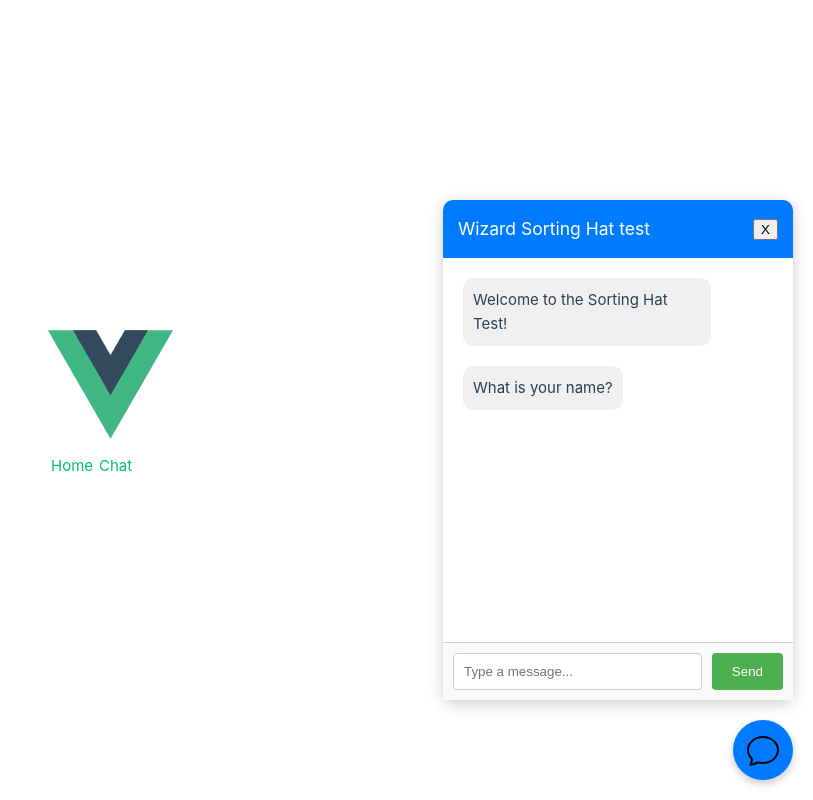
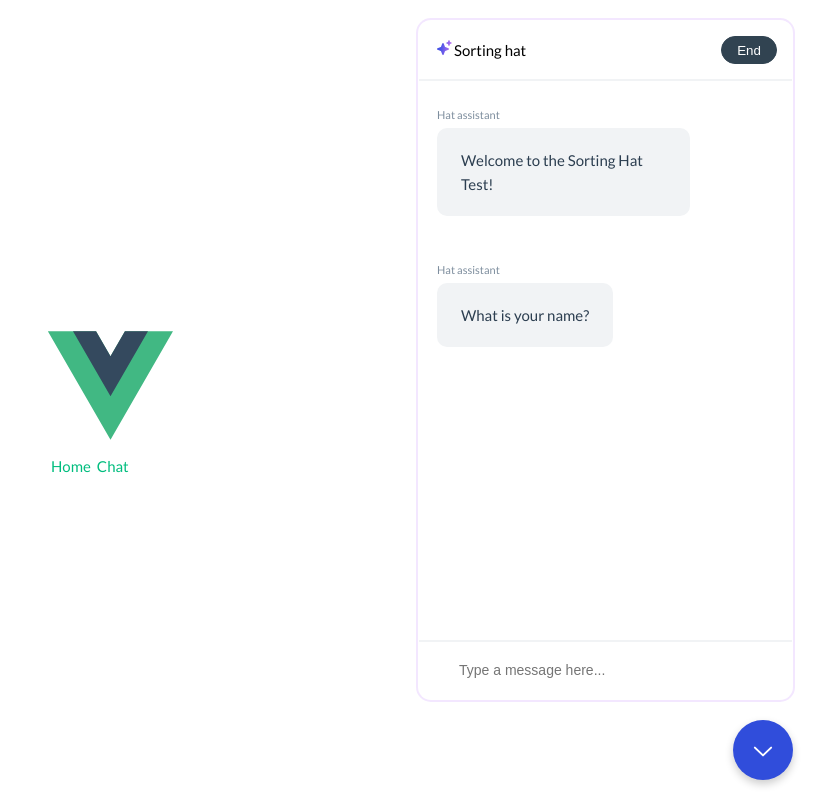
Before and after one commit to APPIAHTECH/wizard-sorting, a Vue app: page /chat in a window 1280 px wide. Both pictures are taken after a click on the element 1230 px from the left and 750 px from the top of the page. Shown: the whole page, without its empty margins (467-1280 px from the left). Built offline with nearby package versions, Linux system fonts and the light colour scheme; no server answers.

Commit message:
feat(wizard.sorting) Add detials to the UI

```diff
--- a/index.html
+++ b/index.html
@@ -4,7 +4,11 @@
     <meta charset="UTF-8">
     <link rel="icon" href="/favicon.ico">
     <meta name="viewport" content="width=device-width, initial-scale=1.0">
-    <title>Vite App</title>
+      <link rel="preconnect" href="https://fonts.googleapis.com">
+      <link rel="preconnect" href="https://fonts.gstatic.com" crossorigin>
+      <link href="https://fonts.googleapis.com/css2?family=Lato:ital,wght@0,100;0,300;0,400;0,700;0,900;1,100;1,300;1,400;1,700;1,900&display=swap" rel="stylesheet">
+
+    <title>The Sorting Hat</title>
   </head>
   <body>
     <div id="app"></div>
--- a/src/App.vue
+++ b/src/App.vue
@@ -13,5 +13,19 @@ import {RouterLink, RouterView} from 'vue-router'
     </div>
   </header>
 
-  <RouterView />
+  <RouterView/>
 </template>
+
+<style>
+body, p, h1,h2,h3,h4,h5,h6 {
+  font-family: "Lato", sans-serif;
+  font-weight: 100;
+  font-style: normal;
+}
+p {
+  font-weight: 400;
+}
+h1,h2,h3,h4,h5,h6{
+  font-weight: 700;
+}
+</style>/
--- a/src/components/chats/ChatBox.vue
+++ b/src/components/chats/ChatBox.vue
@@ -43,8 +43,8 @@ export default {
 .chat-box {
   display: flex;
   flex-direction: column;
-  padding: 10px;
-  height: 400px;
+  padding: 14px 18px 0px;
+  height: 100%;
   overflow-y: auto;
   background-color: white;
 }
--- a/src/components/chats/ChatButton.vue
+++ b/src/components/chats/ChatButton.vue
@@ -1,10 +1,42 @@
 <!--
-This component will render the chat conversation (messages from both the user and the bot).
+This chat button component will render the chat conversation (messages from both the user and the bot).
 It also ensures smooth scrolling as new messages are added.
  -->
 <template>
   <div class="chat-button" @click="toggleChat">
-    <img src="@/assets/chat-icon.svg" alt="Chat Icon" />
+    <!-- Conditional rendering based on isChatOpen -->
+    <svg
+        v-if="!isChatOpen"
+        class="icon"
+        xmlns="http://www.w3.org/2000/svg"
+        fill="none"
+        viewBox="0 0 60 60"
+    >
+      <path
+          d="M41.216 29.026c0 3.576-.895 5.847-2.647 7.268l-.066.052c-.213.173-.448.362-.6.559a1.958 1.958 0 0 0-.311.562c-.086.233-.117.494-.144.719l-.008.062-.303 2.48c-.063.516-.102.834-.151 1.06a1.595 1.595 0 0 1-.04.151.091.091 0 0 1-.015.006 1.42 1.42 0 0 1-.137-.076 14.087 14.087 0 0 1-.868-.626l-2.98-2.244-.041-.03a3.046 3.046 0 0 0-.53-.343 2.061 2.061 0 0 0-.554-.17 3.13 3.13 0 0 0-.648-.016l-.054.002c-.496.023-1.014.034-1.553.034-4.41 0-7.28-.758-9.048-2.22-1.721-1.421-2.602-3.683-2.602-7.23 0-3.546.88-5.808 2.602-7.23 1.769-1.46 4.639-2.22 9.048-2.22 4.41 0 7.28.76 9.048 2.22 1.721 1.422 2.602 3.684 2.602 7.23Z"
+          stroke="#fff"
+          stroke-width="2"
+          class="line-path"
+      ></path>
+    </svg>
+
+    <svg
+        v-else
+        class="icon"
+        xmlns="http://www.w3.org/2000/svg"
+        width="60"
+        height="61"
+        viewBox="0 0 60 61"
+        fill="none"
+    >
+      <path
+          d="M38.125 27.625 30 35.375l-8.125-7.75"
+          stroke="#fff"
+          stroke-width="2"
+          stroke-linecap="round"
+          stroke-linejoin="round"
+      ></path>
+    </svg>
   </div>
 </template>
 
@@ -16,8 +48,14 @@ export default {
       default: false,
     },
   },
+  data() {
+    return {
+      isChatOpen: false, // State to track whether chat is open or not
+    };
+  },
   methods: {
     toggleChat() {
+      this.isChatOpen = !this.isChatOpen;
       this.$emit('toggle-chat');
     },
   },
@@ -31,22 +69,18 @@ export default {
   right: 20px;
   width: 60px;
   height: 60px;
-  background-color: #007aff;
-  border-radius: 50%;
+  background-color: rgb(48, 77, 219);
+  border-radius: 200px;
   box-shadow: 0 4px 8px rgba(0, 0, 0, 0.2);
   cursor: pointer;
   display: flex;
   align-items: center;
   justify-content: center;
-  transition: transform 0.3s ease;
-}
-
-.chat-button img {
-  width: 32px;
-  height: 32px;
+  transition: transform 100ms linear;
+  color: white;
 }
 
 .chat-button:hover {
-  transform: scale(1.05);
+  transform: scale(1.15);
 }
 </style>
--- a/src/components/chats/ChatMessage.vue
+++ b/src/components/chats/ChatMessage.vue
@@ -3,8 +3,12 @@ The component for a single message in the chat.
  -->
 
 <template>
-  <div :class="['chat-message', isUser ? 'user' : 'bot']">
-    <p>{{ message }}</p>
+  <div :class="['chat-container', isUser ? 'user' : 'bot']">
+    <!-- Render the AI assistant label when the bot is speaking -->
+    <div v-if="!isUser" class="bot-label">Hat assistant</div>
+    <div :class="['chat-message', isUser ? 'user' : 'bot']">
+      <p>{{ message }}</p>
+    </div>
   </div>
 </template>
 
@@ -24,21 +28,43 @@ export default {
 </script>
 
 <style scoped>
+.chat-container {
+  display: flex;
+  flex-direction: column;
+  margin: 10px 0;
+}
+
+.chat-container.user {
+  align-items: flex-end;
+}
+
+.chat-container.bot {
+  align-items: flex-start;
+}
+
 .chat-message {
-  padding: 10px;
-  margin: 10px;
+  padding: 20px 24px;
+  margin: 0 0px 24px;
   border-radius: 10px;
+  word-wrap: break-word;
+  box-sizing: border-box;
+  background-color: #f1f3f5;
+  border-color: #f1f3f5;
   max-width: 75%;
-  word-wrap: break-word;
 }
 
 .chat-message.user {
-  background-color: #daf8cb;
-  align-self: flex-end;
+  background-color: rgb(48, 77, 219);
+  border-bottom-right-radius: 4px;
+  color: white;
 }
 
-.chat-message.bot {
-  background-color: #f1f0f0;
-  align-self: flex-start;
+.bot-label {
+  color: rgb(126, 142, 158);
+  font-size: 11px;
+  font-weight: 400;
+  line-height: 19px;
+  box-sizing: border-box;
+  margin-bottom: 4px;
 }
 </style>
--- a/src/components/chats/ChatWindow.vue
+++ b/src/components/chats/ChatWindow.vue
@@ -13,10 +13,24 @@ import QuestionCard from './QuestionCard.vue';
   <transition name="slide-up">
     <div v-if="isOpen" class="chat-window">
       <div class="chat-header">
-        <h3>{{ title }}</h3>
-        <button
-            @click="toggleChat">X
-        </button>
+        <div class="chat-header-logo-container">
+          <svg xmlns="http://www.w3.org/2000/svg" width="20" height="20" viewBox="0 0 20 20" fill="none"
+               style="transform: scale(1.2);">
+            <path
+                d="M13.982 8.277a.323.323 0 0 0 .185.057.324.324 0 0 0 .304-.208l.519-1.35a.21.21 0 0 1 .12-.12l1.348-.518a.323.323 0 0 0 .15-.488.332.332 0 0 0-.158-.123l-1.341-.516a.209.209 0 0 1-.12-.12l-.518-1.348a.325.325 0 0 0-.608 0l-.52 1.349a.21.21 0 0 1-.119.12l-1.349.518a.325.325 0 0 0 0 .608l1.35.52a.21.21 0 0 1 .12.119l.518 1.349a.323.323 0 0 0 .12.151Zm-5.184 7.444a.648.648 0 0 0 .369.113.648.648 0 0 0 .608-.417l1.038-2.698a.418.418 0 0 1 .24-.24l2.697-1.037a.646.646 0 0 0 .3-.976.664.664 0 0 0-.317-.245l-2.681-1.032a.418.418 0 0 1-.24-.24L9.775 6.252a.651.651 0 0 0-1.216 0L7.521 8.95a.418.418 0 0 1-.24.24l-2.697 1.037a.651.651 0 0 0 0 1.215l2.699 1.038a.42.42 0 0 1 .239.24l1.037 2.697c.047.123.13.23.239.304Z"
+                fill="url(#gradient_123)"></path>
+            <defs>
+              <linearGradient id="gradient_123" x1="7.4391" y1="9.07539" x2="20.684" y2="11.1606"
+                              gradientUnits="userSpaceOnUse">
+                <stop stop-color="#4853E6"></stop>
+                <stop offset="0.598958" stop-color="#B870F1"></stop>
+              </linearGradient>
+            </defs>
+          </svg>
+          <p>{{ title }}</p>
+        </div>
+
+        <button @click="toggleChat" class="btn-end">End</button>
       </div>
 
       <ChatBox :messages="messages" ref="chatBox"/>
@@ -45,7 +59,7 @@ export default {
       ],
       askingName: true,
       currentQuestion: null, // Tracks the current question to display
-      title: "Wizard Sorting Hat test",
+      title: "Sorting hat",
       questions: [],
       loading: true,
       scores: {g: 0, r: 0, h: 0, s: 0},
@@ -163,18 +177,42 @@ export default {
 </script>
 
 <style scoped>
+
+.chat-header-logo-container {
+  display: flex;
+  flex-flow: row nowrap;
+}
+
+.btn-end {
+  background-color: rgb(49, 67, 81);
+  color: white;
+  margin-left: auto;
+  border-radius: 100px;
+  border: 1px solid rgb(49, 67, 81);
+  transition: 200ms;
+  min-width: 56px;
+  max-width: 150px;
+  height: 28px;
+  cursor: pointer;
+}
+
+.btn-end:hover {
+  background-color: rgb(49, 67, 81);
+  color: white;
+}
+
 .chat-window {
   position: fixed;
   bottom: 100px;
   right: 20px;
-  width: 350px;
-  height: 500px;
-  background-color: white;
-  box-shadow: 0 4px 16px rgba(0, 0, 0, 0.2);
-  border-radius: 10px;
+  width: 375px;
+  height: 85vh;
+  border: 1px solid transparent;
+  box-shadow: rgba(194, 133, 255, 0.2) 0px 0px 0px 2px;
+  border-radius: 13px;
   display: flex;
   flex-direction: column;
-  justify-content: space-between;
+  justify-content: center;
 }
 
 .chat-header {
@@ -182,10 +220,12 @@ export default {
   justify-content: space-between;
   align-items: center;
   padding: 15px;
-  background-color: #007aff;
-  color: white;
+  color: black;
   border-top-left-radius: 10px;
   border-top-right-radius: 10px;
+  border-bottom: 2px solid #F1F3F5;
+  transition: 300ms;
+  background-color: white;
 }
 
 .slide-up-enter-active, .slide-up-leave-active {
--- a/src/components/chats/InputBar.vue
+++ b/src/components/chats/InputBar.vue
@@ -3,14 +3,16 @@ This component captures the user input and emits it to the parent.
  -->
 
 <template>
-  <div class="input-bar">
+  <div :class="['input-bar', { 'input-bar-focused': isFocused }]">
     <input
+        class="input-bar-input"
         type="text"
         v-model="userInput"
         @keyup.enter="sendMessage"
-        placeholder="Type a message..."
+        @focus="isFocused = true"
+        @blur="isFocused = false"
+        placeholder="Type a message here..."
     />
-    <button @click="sendMessage">Send</button>
   </div>
 </template>
 
@@ -19,6 +21,7 @@ export default {
   data() {
     return {
       userInput: '',
+      isFocused: false, // Track whether the input is focused
     };
   },
   methods: {
@@ -36,8 +39,25 @@ export default {
 .input-bar {
   display: flex;
   padding: 10px;
-  background-color: #f9f9f9;
-  border-top: 1px solid #ccc;
+  border-top: 2px solid #F1F3F5;
+}
+
+/* Gradient border on focus */
+.input-bar-focused {
+  border-image: linear-gradient(90deg, #ff7e5f, #feb47b, #86a8e7, #91eae4) 1;
+}
+
+.input-bar-input:focus {
+  outline: none;
+}
+
+.input-bar-input {
+  margin: 0 0 0 20px;
+  overflow-y: auto;
+  font-size: 14px;
+  line-height: 17px;
+  top: 1px;
+  border: none;
 }
 
 input {
--- a/src/components/chats/QuestionCard.vue
+++ b/src/components/chats/QuestionCard.vue
@@ -4,6 +4,7 @@
  -->
 <template>
   <div class="question-card" ref="questionCard">
+    <p class="question-label">Please choose one option:</p>
     <h2 class="question-title">{{ question.title }}</h2>
     <div class="answers" ref="answersContainer">
       <button
@@ -52,12 +53,12 @@ export default {
 <style scoped>
 .question-card {
   background-color: #fff;
-  border-radius: 10px;
   padding: 20px;
   margin: 20px 0;
   max-width: 100%;
-  height: 100%;
+  height: 850px;
   overflow: auto;
+  border-top: 2px solid #F1F3F5;
 }
 
 .question-title {
@@ -65,19 +66,21 @@ export default {
   margin-bottom: 15px;
   line-height: 1.5;
   word-wrap: break-word;
+  font-weight: 400;
+  box-sizing: border-box;
 }
 
 .answers {
   display: flex;
   flex-direction: column;
   gap: 10px;
-  max-height: 300px;
   overflow-y: auto;
 }
 
 .answer-button {
   padding: 15px;
-  background-color: #f0f0f0;
+  background-color: #121212;
+  color: white;
   border: none;
   border-radius: 8px;
   cursor: pointer;
@@ -89,11 +92,15 @@ export default {
 }
 
 .answer-button:hover {
-  background-color: #e0e0e0;
+  background-color: rgb(48, 77, 219);
 }
 
-.answer-button:focus {
-  outline: none;
-  background-color: #d0d0d0;
+.question-label{
+  color: rgb(126, 142, 158);
+  font-size: 11px;
+  font-weight: 400;
+  line-height: 19px;
+  box-sizing: border-box;
+  margin-bottom: 4px;
 }
 </style>
```
